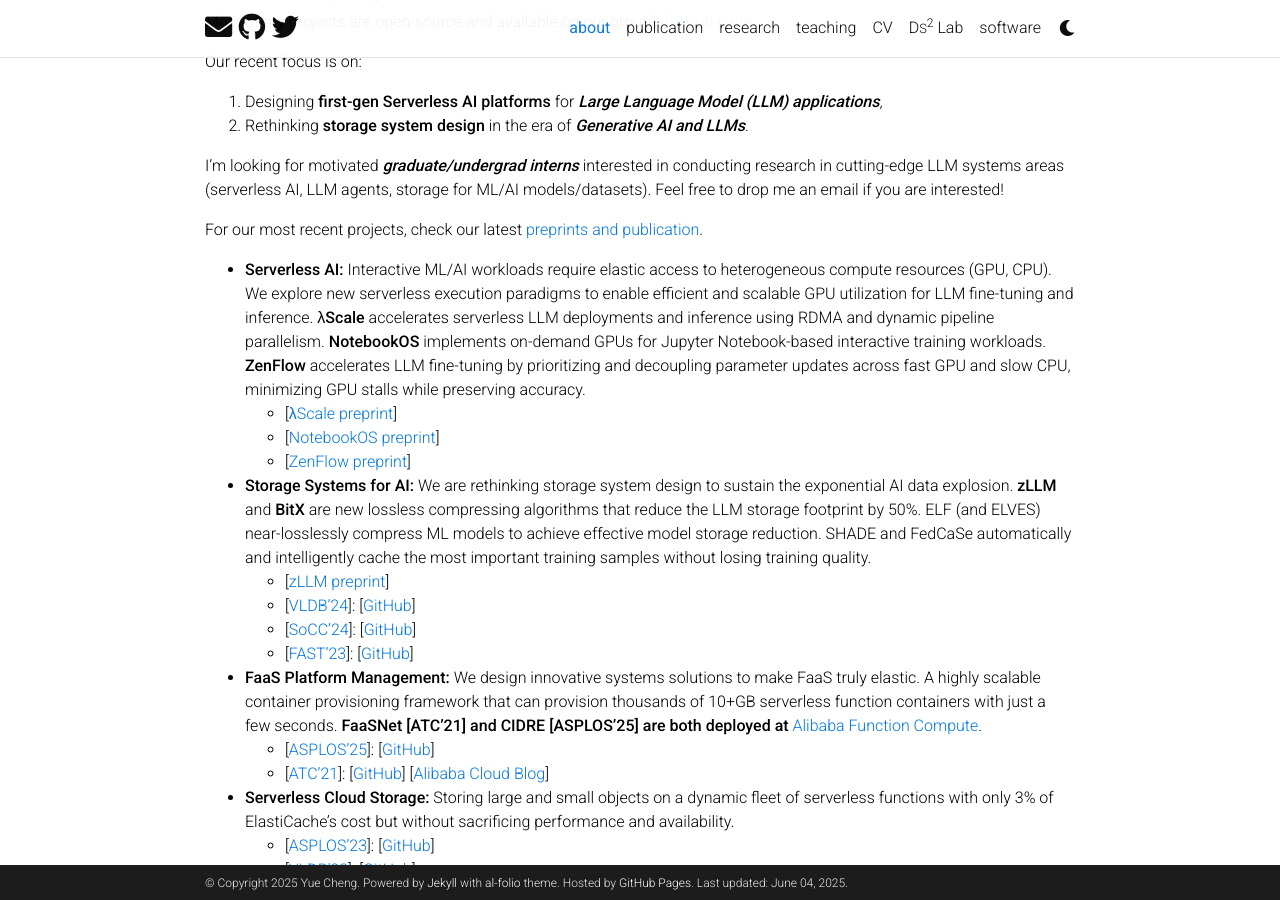
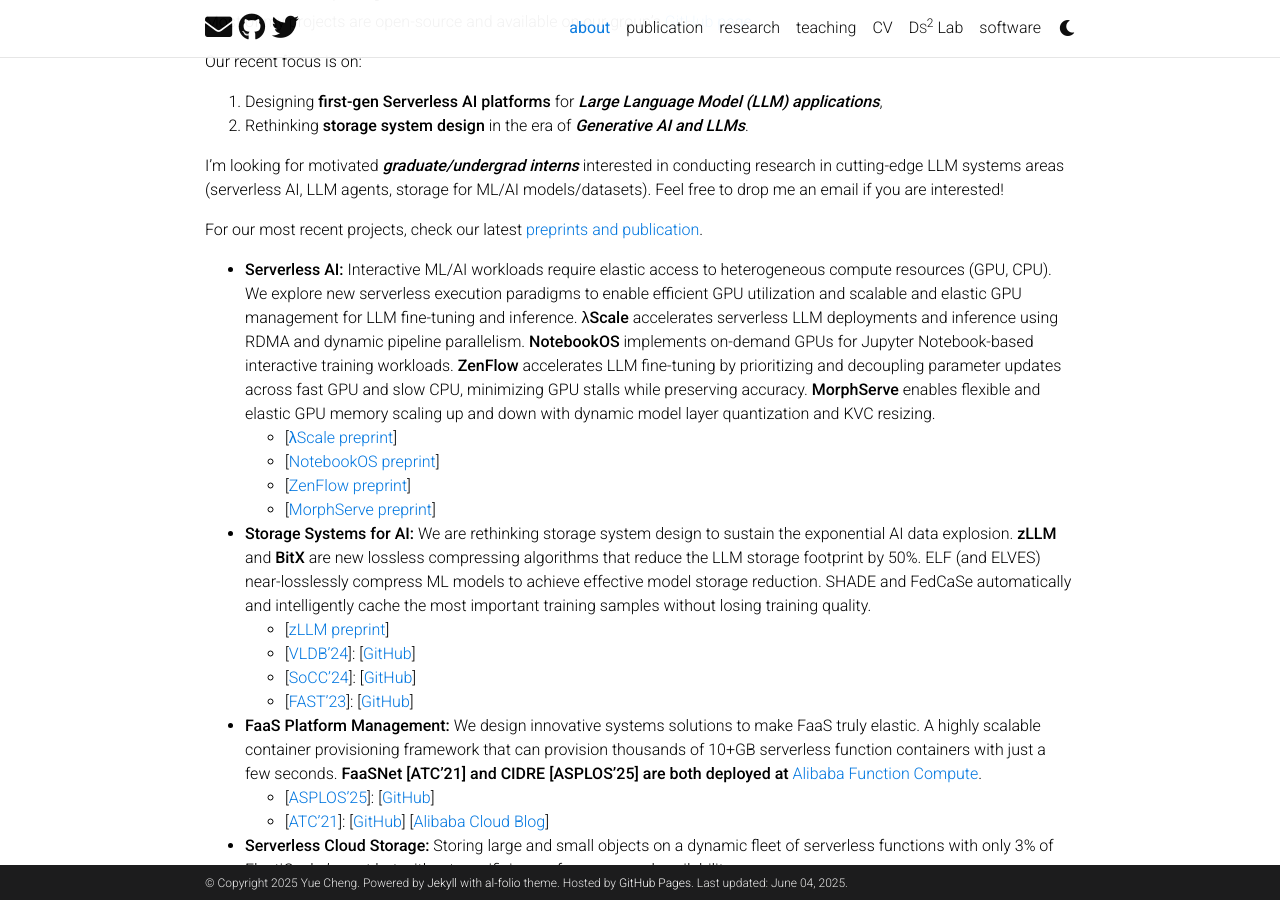
Before and after one commit to tddg/tddg.github.io, a Jekyll site: the page built from _pages/about.md, in a window 1280 px wide and 900 px high, scrolled down 692 px. Built offline with Jekyll 4.4.1, drawn with Linux system fonts in a browser that asks for light colours; full-size pictures stand in for the smaller copies a plugin makes; emoji names are drawn with the system emoji font; comment, search, counter and statistics services are not loaded; a style sheet for code colours, icons or effects is not loaded.

Commit message:
added morphserve

```diff
--- a/_pages/about.md
+++ b/_pages/about.md
@@ -70,10 +70,23 @@ free to drop me an email if you are interested!
 
 For our most recent projects, check our latest [preprints and publication](https://tddg.github.io/publication/).
 
-* **Serverless AI:** Interactive ML/AI workloads require elastic access to heterogeneous compute resources (GPU, CPU). We explore new serverless execution paradigms to enable efficient and scalable GPU utilization for LLM fine-tuning and inference. **λScale** accelerates serverless LLM deployments and inference using RDMA and dynamic pipeline parallelism. **NotebookOS** implements on-demand GPUs for Jupyter Notebook-based interactive training workloads. **ZenFlow** accelerates LLM fine-tuning by prioritizing and decoupling parameter updates across fast GPU and slow CPU, minimizing GPU stalls while preserving accuracy.
+* **Serverless AI:** Interactive ML/AI workloads require elastic
+access to heterogeneous compute resources (GPU, CPU). We explore
+new serverless execution paradigms to enable efficient
+GPU utilization and scalable and elastic GPU management for LLM
+fine-tuning and inference. **λScale**
+accelerates serverless LLM deployments and inference using RDMA and
+dynamic pipeline parallelism. **NotebookOS** implements on-demand
+GPUs for Jupyter Notebook-based interactive training workloads.
+**ZenFlow** accelerates LLM fine-tuning by prioritizing and
+decoupling parameter updates across fast GPU and slow CPU,
+minimizing GPU stalls while preserving accuracy.
+**MorphServe** enables flexible and elastic GPU memory scaling up and down
+with dynamic model layer quantization and KVC resizing.
   * [[λScale preprint](https://arxiv.org/abs/2502.09922){:target="\_blank"}]
   * [[NotebookOS preprint](https://arxiv.org/abs/2503.20591){:target="\_blank"}]
   * [[ZenFlow preprint](https://arxiv.org/abs/2505.12242){:target="\_blank"}]
+  * [[MorphServe preprint](https://arxiv.org/abs/2506.02006){:target="\_blank"}]
 
 * **Storage Systems for AI:** We are rethinking storage system design to sustain the exponential AI data explosion. **zLLM** and **BitX** are new lossless compressing algorithms that reduce the LLM storage footprint by 50%.  ELF (and ELVES) near-losslessly compress ML models to achieve effective model storage reduction. SHADE and FedCaSe automatically and intelligently cache the most important training samples without losing training quality.
   * [[zLLM preprint](https://arxiv.org/abs/2505.06252){:target="\_blank"}]
```
Also changed, not shown: _bibliography/papers.bib (+9 -0 lines).
